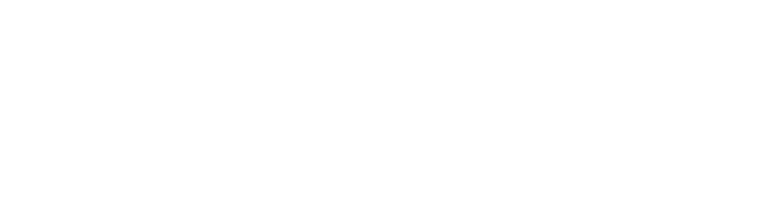
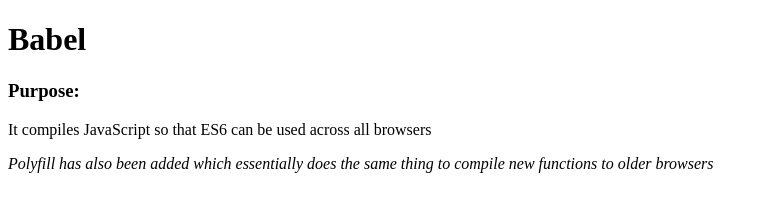
Before and after one commit to benjieCodes/ES6, a website: page babel-and-npmscripts/index.html in a window 1280 px wide. Shown: the whole page, without its empty margins (0-768 px from the left). Drawn offline with Linux system fonts and the light colour scheme.

Commit message:
purpose for babel and polyfill

```diff
--- a/babel-and-npmscripts/index.html
+++ b/babel-and-npmscripts/index.html
@@ -7,6 +7,13 @@
     <title>Babel Utilization</title>
     <meta name="viewport" content="width=device-width, initial-scale=1">
 </head>
+<h1>Babel</h1>
+<h3>Purpose:</h3>
+<p>It compiles JavaScript so that ES6 can be used across all browsers</p>
+<p>
+    <i>Polyfill has also been added which essentially does the same thing to compile new functions to older browsers</i>
+</p>
+
 
 <body>
     <script src="./app.js"></script>
```
